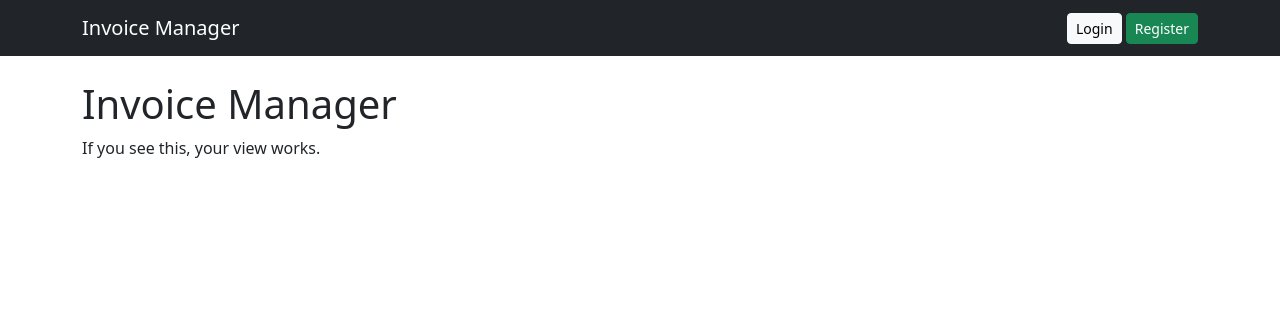
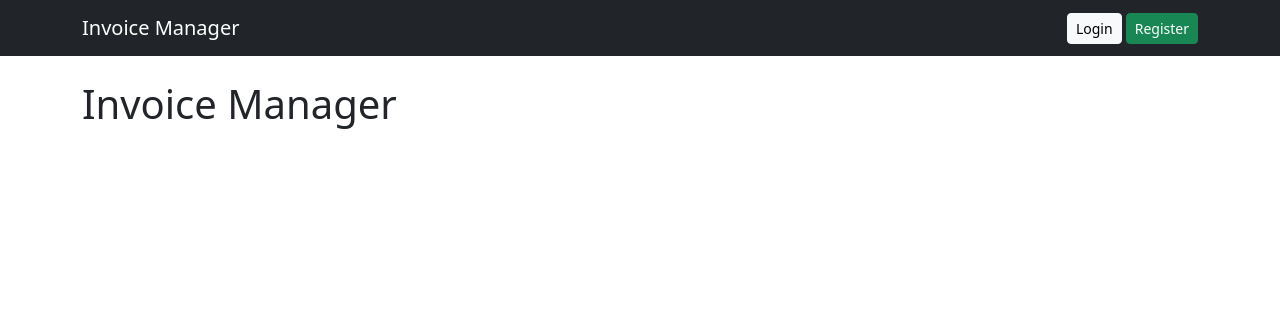
Before and after one commit to solkrieger/django-client-invoice-manager, a Django app: page / in a window 1280 px wide. Shown: the top 316 px of the page. Run offline with Django 5.2, Linux system fonts and the light colour scheme.

Commit message:
Update home.html

```diff
--- a/templates/billing/home.html
+++ b/templates/billing/home.html
@@ -4,5 +4,5 @@
 
 {% block content %}
   <h1>Invoice Manager</h1>
-  <p>If you see this, your view works.</p>
+
 {% endblock %}
```
